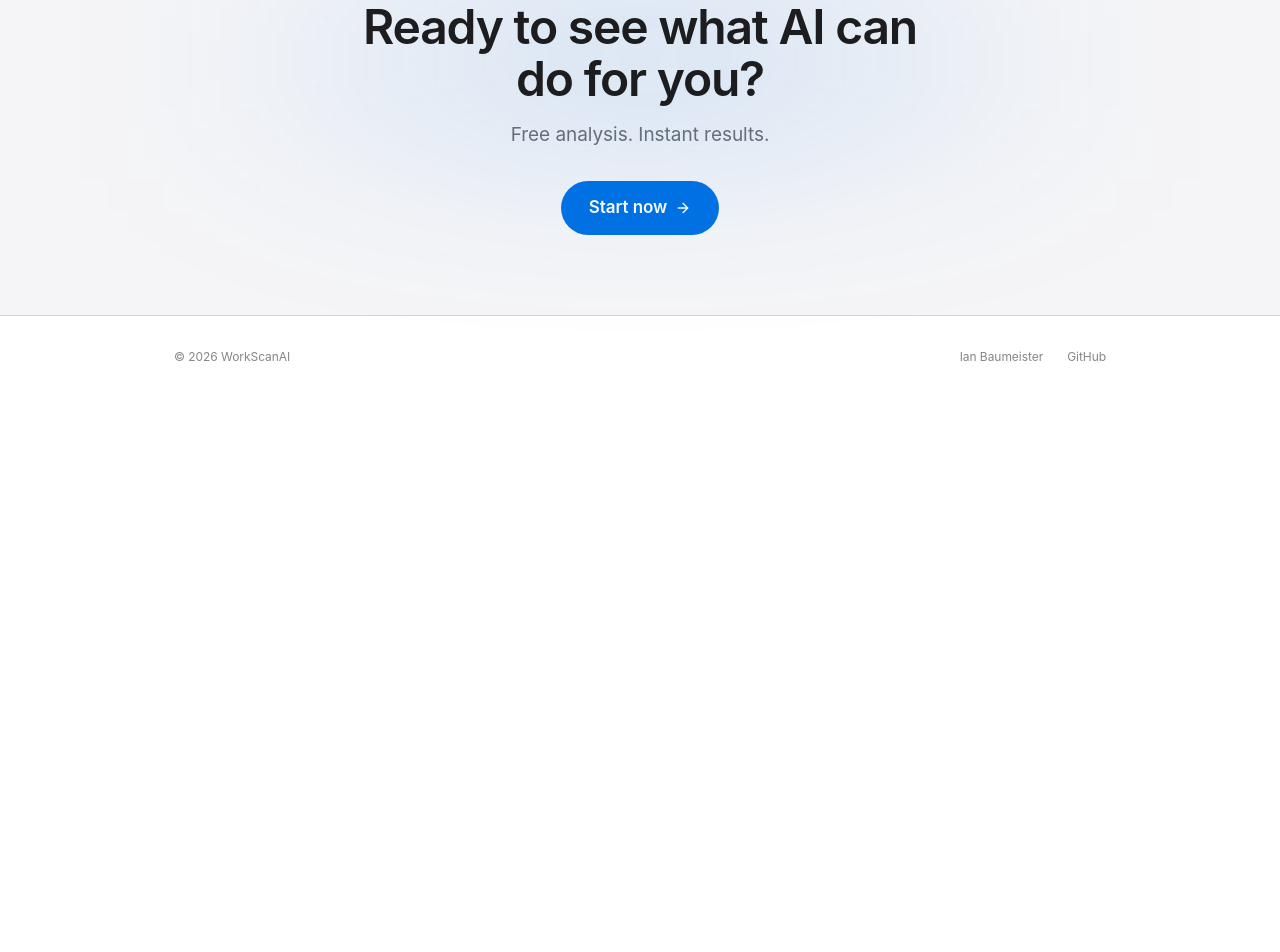
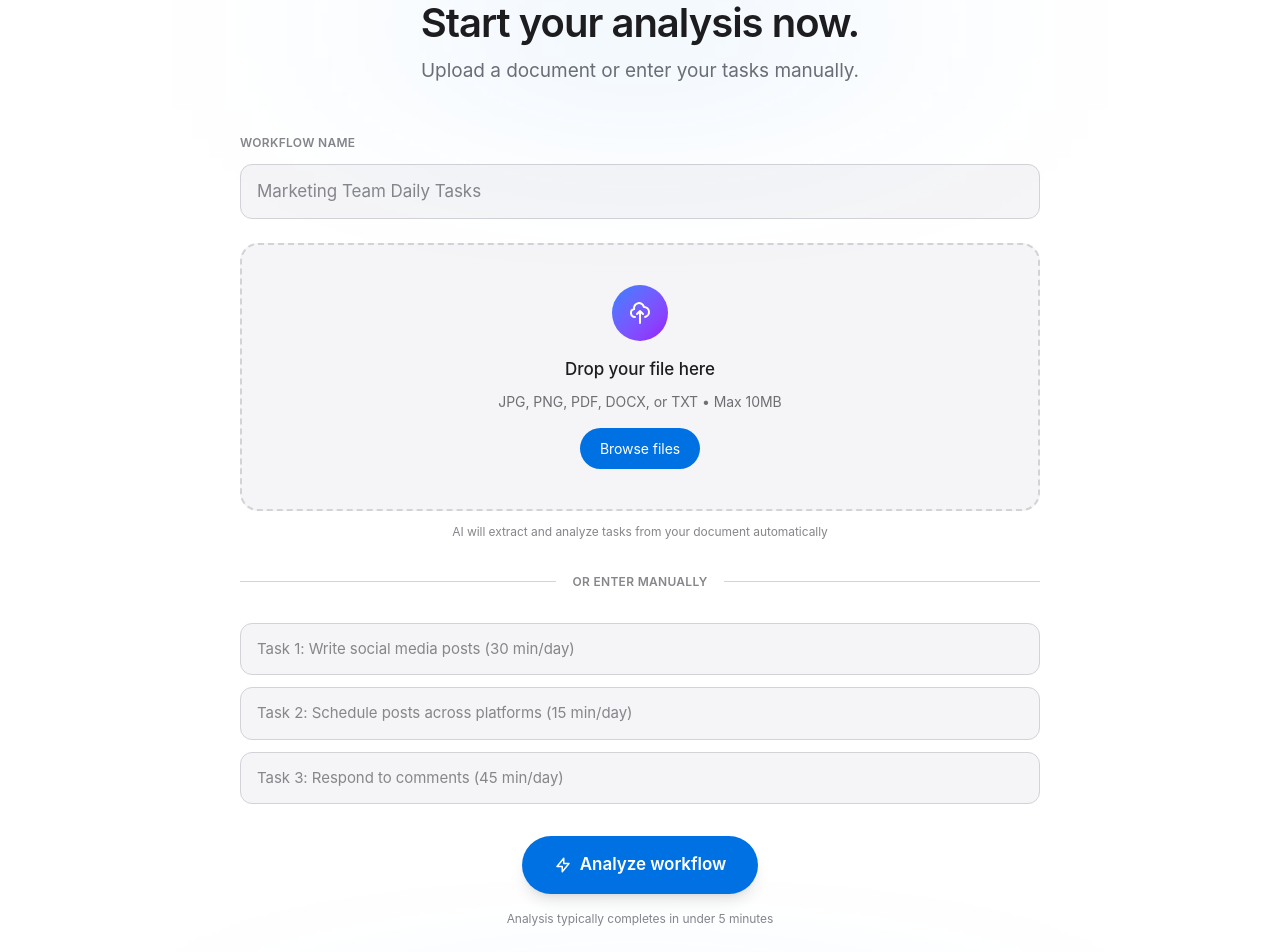
Before and after one commit to ibxibx/workscanai, a Next.js app in the folder frontend/: page / in a window 1280 px wide. Shown: the part 1800-2752 px from the top of the page. Before the commit the page ends 2198 px from the top, so only its background shows below. Built offline with nearby package versions, Linux system fonts and the light colour scheme.

Commit message:
Unified the landing page with the Input form

```diff
--- a/frontend/src/app/page.tsx
+++ b/frontend/src/app/page.tsx
@@ -44,7 +44,7 @@ export default function LandingPage() {
 
               <div className="flex gap-[16px] justify-center items-center">
                 <Link
-                  href="/dashboard/analyze"
+                  href="#analyze"
                   className="group inline-flex items-center gap-[8px] bg-[#0071e3] hover:bg-[#0077ed] text-white text-[17px] leading-[1.17] font-normal px-[22px] py-[12px] rounded-full transition-all"
                 >
                   <span>Analyze now</span>
@@ -184,6 +184,105 @@ export default function LandingPage() {
         </div>
       </section>
 
+      {/* Analyze Form Section - Integrated */}
+      <section id="analyze" className="py-[80px] bg-white">
+        <div className="max-w-[980px] mx-auto px-6">
+          <div className="text-center mb-[48px]">
+            <div className="relative inline-block">
+              <div className="absolute inset-0 -inset-x-[160px] bg-gradient-to-r from-transparent via-[#0071e3]/25 to-transparent blur-[100px]"></div>
+              <h2 className="relative text-[40px] leading-[1.1] font-semibold tracking-tight mb-[12px] text-[#1d1d1f] px-[32px]">
+                Start your analysis now.
+              </h2>
+            </div>
+            <p className="text-[19px] text-[#6e6e73]">
+              Upload a document or enter your tasks manually.
+            </p>
+          </div>
+
+          {/* Quick Form */}
+          <div className="max-w-[800px] mx-auto">
+            {/* Workflow Name */}
+            <div className="mb-[24px]">
+              <label className="block text-[12px] font-semibold text-[#86868b] tracking-wide uppercase mb-[12px]">
+                Workflow Name
+              </label>
+              <input
+                type="text"
+                placeholder="Marketing Team Daily Tasks"
+                className="w-full px-[16px] py-[14px] bg-[#f5f5f7] border border-[#d2d2d7] rounded-[12px] text-[17px] placeholder-[#86868b] focus:border-[#0071e3] focus:outline-none focus:ring-1 focus:ring-[#0071e3] transition-all"
+              />
+            </div>
+
+            {/* File Upload */}
+            <div className="mb-[24px] group">
+              <div className="bg-[#f5f5f7] border-2 border-dashed border-[#d2d2d7] rounded-[18px] p-[40px] text-center transition-all hover:border-[#0071e3] hover:bg-blue-50">
+                <div className="inline-flex items-center justify-center w-[56px] h-[56px] rounded-full bg-gradient-to-br from-blue-500 to-purple-600 mb-[16px]">
+                  <svg className="h-[24px] w-[24px] text-white" fill="none" viewBox="0 0 24 24" stroke="currentColor" strokeWidth={2}>
+                    <path strokeLinecap="round" strokeLinejoin="round" d="M7 16a4 4 0 01-.88-7.903A5 5 0 1115.9 6L16 6a5 5 0 011 9.9M15 13l-3-3m0 0l-3 3m3-3v12" />
+                  </svg>
+                </div>
+                <div className="text-[17px] font-medium mb-[8px] text-[#1d1d1f]">
+                  Drop your file here
+                </div>
+                <div className="text-[14px] text-[#6e6e73] mb-[16px]">
+                  JPG, PNG, PDF, DOCX, or TXT • Max 10MB
+                </div>
+                <button className="inline-flex items-center gap-[8px] bg-[#0071e3] hover:bg-[#0077ed] text-white text-[14px] px-[20px] py-[10px] rounded-full transition-all">
+                  Browse files
+                </button>
+              </div>
+              <div className="text-[12px] text-[#86868b] mt-[12px] text-center">
+                AI will extract and analyze tasks from your document automatically
+              </div>
+            </div>
+
+            {/* OR Divider */}
+            <div className="flex items-center gap-[16px] my-[32px]">
+              <div className="flex-1 h-[1px] bg-[#d2d2d7]"></div>
+              <div className="text-[12px] text-[#86868b] font-semibold tracking-wide uppercase">
+                Or enter manually
+              </div>
+              <div className="flex-1 h-[1px] bg-[#d2d2d7]"></div>
+            </div>
+
+            {/* Task Inputs */}
+            <div className="space-y-[12px] mb-[32px]">
+              <input
+                type="text"
+                placeholder="Task 1: Write social media posts (30 min/day)"
+                className="w-full px-[16px] py-[14px] bg-[#f5f5f7] border border-[#d2d2d7] rounded-[12px] text-[15px] placeholder-[#86868b] focus:border-[#0071e3] focus:outline-none focus:ring-1 focus:ring-[#0071e3] transition-all"
+              />
+              <input
+                type="text"
+                placeholder="Task 2: Schedule posts across platforms (15 min/day)"
+                className="w-full px-[16px] py-[14px] bg-[#f5f5f7] border border-[#d2d2d7] rounded-[12px] text-[15px] placeholder-[#86868b] focus:border-[#0071e3] focus:outline-none focus:ring-1 focus:ring-[#0071e3] transition-all"
+              />
+              <input
+                type="text"
+                placeholder="Task 3: Respond to comments (45 min/day)"
+                className="w-full px-[16px] py-[14px] bg-[#f5f5f7] border border-[#d2d2d7] rounded-[12px] text-[15px] placeholder-[#86868b] focus:border-[#0071e3] focus:outline-none focus:ring-1 focus:ring-[#0071e3] transition-all"
+              />
+            </div>
+
+            {/* CTA Button */}
+            <div className="text-center">
+              <Link
+                href="/dashboard/analyze"
+                className="inline-flex items-center gap-[8px] bg-[#0071e3] hover:bg-[#0077ed] text-white text-[17px] font-semibold px-[32px] py-[16px] rounded-full transition-all shadow-lg hover:shadow-xl"
+              >
+                <svg className="h-[18px] w-[18px]" fill="none" viewBox="0 0 24 24" stroke="currentColor" strokeWidth={2}>
+                  <path strokeLinecap="round" strokeLinejoin="round" d="M13 10V3L4 14h7v7l9-11h-7z" />
+                </svg>
+                <span>Analyze workflow</span>
+              </Link>
+              <p className="mt-[16px] text-[12px] text-[#86868b]">
+                Analysis typically completes in under 5 minutes
+              </p>
+            </div>
+          </div>
+        </div>
+      </section>
+
       {/* CTA - Powerful & Simple */}
       <section className="py-[80px] bg-[#f5f5f7]">
         <div className="max-w-[700px] mx-auto px-6 text-center">
```
